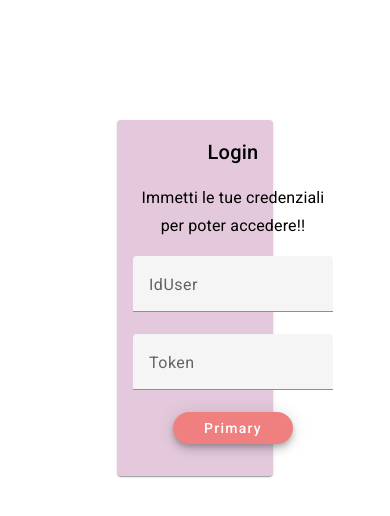
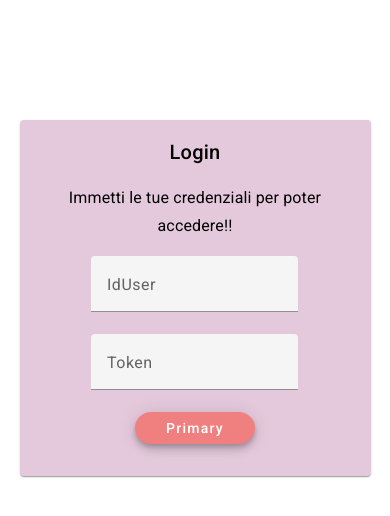
Before and after one commit to Dmytriy99/CityHarmony-Angular, an Angular app: page /register/login in a window 390 px wide. Shown: the top 516 px of the page. Built offline with nearby package versions, Linux system fonts and the light colour scheme.

Commit message:
device fix

```diff
--- a/src/app/componenti/login/login.component.css
+++ b/src/app/componenti/login/login.component.css
@@ -9,7 +9,7 @@ mat-form-field {
   margin-top: 8px;
   flex-direction: column;
   display: flex;
-  width: 200px;
+  width: 65%;
   margin: 0 auto;
 }
 
@@ -25,3 +25,9 @@ mat-card-content {
   margin: 0 auto;
   text-align: center;
 }
+
+@media only screen and (max-width: 850px) {
+  mat-card {
+    width: 90%;
+  }
+}
--- a/src/app/componenti/register/register.component.css
+++ b/src/app/componenti/register/register.component.css
@@ -3,7 +3,7 @@ mat-form-field {
   margin-left: 8px;
   flex-direction: column;
   display: flex;
-  width: 200px;
+  width: 65%;
   margin: 0 auto;
 }
 /* form {
@@ -42,3 +42,9 @@ h2 {
 .idUser {
   margin-top: 10px;
 }
+
+@media only screen and (max-width: 850px) {
+  mat-card {
+    width: 90%;
+  }
+}
```
